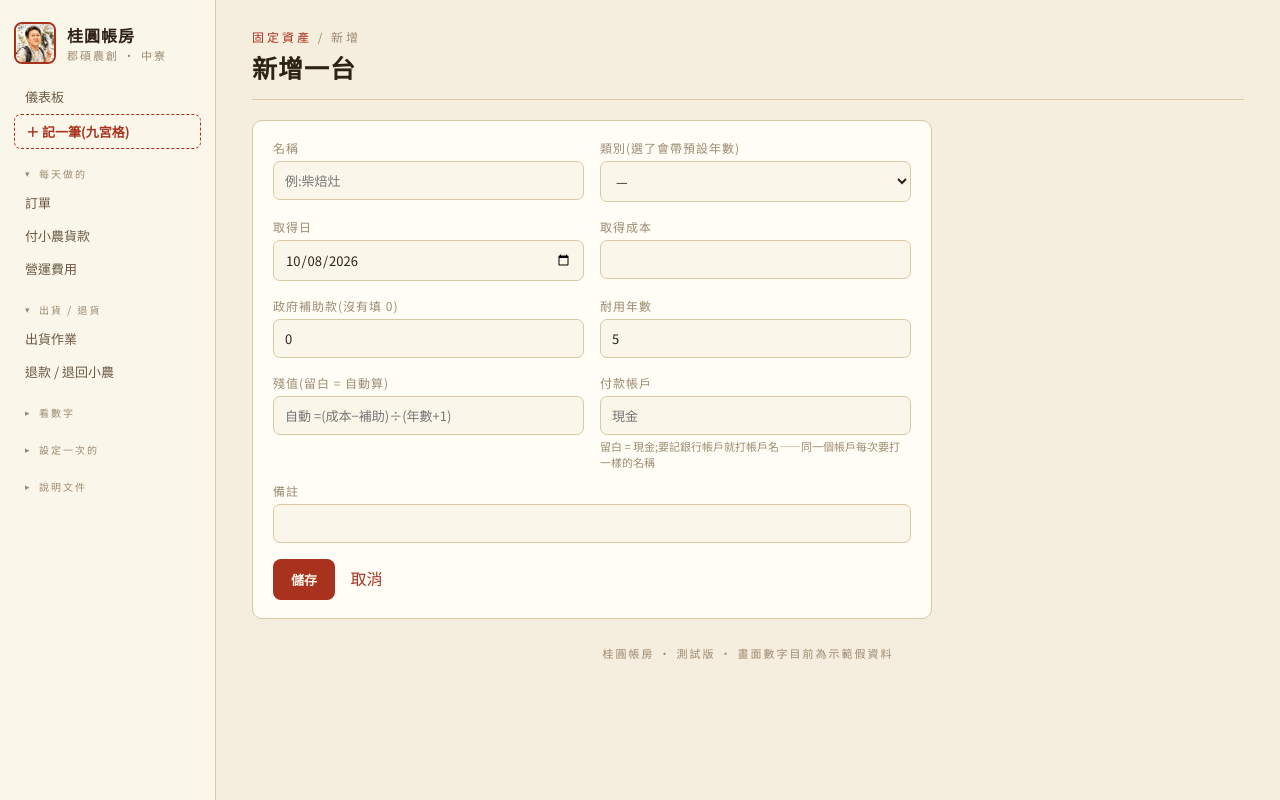
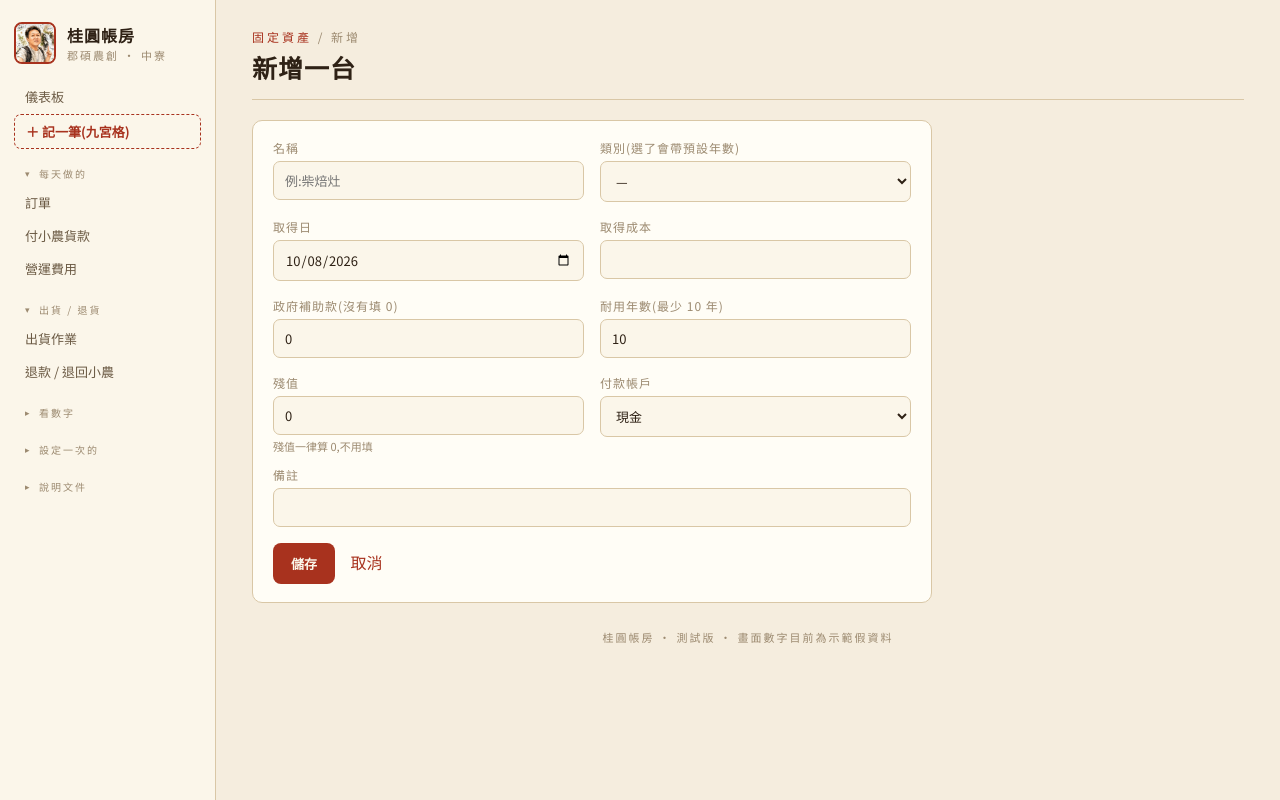
Before and after one commit to chihsuanwang/Jun-Shuo, a FastAPI app: page /assets/new in a window 1280 px wide. Run offline with FastAPI, Linux system fonts and the light colour scheme; data comes from the database, SQL or seed files in the repository; parts of the project's set-up code (start-up, migrations or seed data) failed here and were passed over.

Commit message:
固定資產:耐用年數最少 10 年(畫面+存檔都擋)、殘值一律 0、付款帳戶改下拉選單(可手動輸入新帳戶)
Co-Authored-By: Claude Opus 5.5 <noreply@anthropic.com>

```diff
--- a/app/main.py
+++ b/app/main.py
@@ -483,8 +483,10 @@ async def product_line_assign(request: Request):
 
 
 # ---------- 固定資產卡 + 折舊(v2 回合 3) -------------------
-ASSET_CATS = {"機器設備": 5, "生財器具": 5, "運輸設備": 5,
-              "電腦設備": 3, "房屋建築": 30, "其他": 5}
+# 2026-10-08 同仁回饋:耐用年數最少 10 年(畫面跟存檔都擋),殘值一律 0
+ASSET_MIN_LIFE = 10
+ASSET_CATS = {"機器設備": 10, "生財器具": 10, "運輸設備": 10,
+              "電腦設備": 10, "房屋建築": 30, "其他": 10}
 
 @app.get("/assets", response_class=HTMLResponse)
 def assets_page(request: Request):
@@ -502,7 +504,7 @@ def assets_page(request: Request):
 
 def _asset_form_ctx(request, a, prefill=None):
     return dict(request=request, active="asset", a=a, prefill=prefill,
-               cats=ASSET_CATS, today=dt.date.today().isoformat(),
+               cats=ASSET_CATS, min_life=ASSET_MIN_LIFE, today=dt.date.today().isoformat(),
                bank_names=Q.payment_account_names())
 
 @app.get("/assets/new", response_class=HTMLResponse)
@@ -531,13 +533,23 @@ async def asset_save(request: Request):
     date = (f.get("acquire_date") or "").strip()
     if not (name and date):
         return RedirectResponse("/assets", status_code=303)
-    life = int(f.get("life_years") or 5) or 5
+    try:
+        life = int(f.get("life_years") or ASSET_MIN_LIFE)
+    except ValueError:
+        life = 0
+    if life < ASSET_MIN_LIFE:   # 畫面已經擋了,這裡是防有人繞過畫面直接送
+        back = f"/assets/{aid}/edit" if aid else "/assets/new"
+        return RedirectResponse(f"{back}?err=life", status_code=303)
     cost = fl("cost")
     grant = fl("grant_amount")
-    sv = (f.get("salvage") or "").strip()
-    salvage = float(sv) if sv else round(max(0.0, cost - grant) / (life + 1))
+    salvage = 0   # 殘值一律 0,不開放填
     category = g("category")
     payment_account = g("payment_account")
+    if payment_account == "__new__":   # 下拉選「其他帳戶」→ 用手動輸入的名稱(第一次用到會自動建帳戶代碼)
+        payment_account = g("payment_account_new")
+        if not payment_account:
+            back = f"/assets/{aid}/edit" if aid else "/assets/new"
+            return RedirectResponse(f"{back}?err=acct", status_code=303)
     cols = dict(
         name=name, category=category,
         acquire_date=date, cost=cost, grant_amount=grant, salvage=salvage,
--- a/app/templates/asset_form.html
+++ b/app/templates/asset_form.html
@@ -8,6 +8,8 @@
 </div></div>
 <hr class="rule">
 
+{% if request.query_params.get('err') == 'life' %}<div class="ok" style="background:#F6E3D6;border-color:#E4B79C;color:#A8321E">耐用年數最少要 {{ min_life }} 年。</div>{% endif %}
+{% if request.query_params.get('err') == 'acct' %}<div class="ok" style="background:#F6E3D6;border-color:#E4B79C;color:#A8321E">選了「其他帳戶」,請輸入帳戶名稱。</div>{% endif %}
 <form method="post" action="/assets">
 {% if a %}<input type="hidden" name="asset_id" value="{{ a.asset_id }}">{% endif %}
 <div class="card" style="max-width:680px">
@@ -21,14 +23,18 @@
     <div><label>取得日</label><input name="acquire_date" type="date" value="{{ d.acquire_date or today }}" required></div>
     <div><label>取得成本</label><input name="cost" id="cost" type="number" step="1" value="{{ d.cost|round(0) if d.cost else '' }}" required></div>
     <div><label>政府補助款(沒有填 0)</label><input name="grant_amount" id="grant" type="number" step="1" value="{{ d.grant_amount|round(0) if d.grant_amount else 0 }}"></div>
-    <div><label>耐用年數</label><input name="life_years" id="life" type="number" min="1" step="1" value="{{ a.life_years if a else (d.life_years or 5) }}" required></div>
-    <div><label>殘值(留白 = 自動算)</label>
-      <input name="salvage" id="salvage" type="number" step="1" value="{{ a.salvage|round(0) if a else '' }}" placeholder="自動 =(成本−補助)÷(年數+1)">
-    </div>
+    <div><label>耐用年數<span class="muted">(最少 {{ min_life }} 年)</span></label><input name="life_years" id="life" type="number" min="{{ min_life }}" step="1" value="{{ a.life_years if a else (d.life_years or min_life) }}" required></div>
+    <div><label>殘值</label><input value="0" disabled>
+      <div class="muted" style="font-size:11px;margin-top:3px">殘值一律算 0,不用填</div></div>
     <div><label>付款帳戶</label>
-      <input name="payment_account" value="{{ d.payment_account or '' }}" placeholder="現金" list="bankNames">
-      <datalist id="bankNames">{% for b in bank_names %}<option value="{{ b }}">{% endfor %}</datalist>
-      <div class="muted" style="font-size:11px;margin-top:3px">留白 = 現金;要記銀行帳戶就打帳戶名——同一個帳戶每次要打一樣的名稱</div>
+      {% set cur = d.payment_account or '現金' %}
+      <select name="payment_account" id="payAcct">
+        <option value="現金" {{ 'selected' if cur == '現金' }}>現金</option>
+        {% for b in bank_names %}<option value="{{ b }}" {{ 'selected' if cur == b }}>{{ b }}</option>{% endfor %}
+        {% if cur != '現金' and cur not in bank_names %}<option value="{{ cur }}" selected>{{ cur }}</option>{% endif %}
+        <option value="__new__">其他帳戶(手動輸入)…</option>
+      </select>
+      <input name="payment_account_new" id="payAcctNew" placeholder="輸入銀行帳戶名稱,例:合庫" hidden style="margin-top:6px">
     </div>
   </div>
   <div class="muted" style="font-size:12px;margin-top:10px" id="hint"></div>
@@ -51,7 +57,7 @@
 (function () {
   var cat = document.getElementById('cat'), life = document.getElementById('life');
   var cost = document.getElementById('cost'), grant = document.getElementById('grant');
-  var salv = document.getElementById('salvage'), hint = document.getElementById('hint');
+  var hint = document.getElementById('hint');
   cat.addEventListener('change', function () {
     var o = cat.selectedOptions[0];
     if (o && o.dataset.life) life.value = o.dataset.life;
@@ -59,15 +65,21 @@
   });
   function calc() {
     var c = +cost.value || 0, gr = +grant.value || 0, ly = +life.value || 0;
-    var sv = salv.value ? (+salv.value || 0) : Math.round(Math.max(0, c - gr) / (ly + 1));
-    var base = Math.max(0, c - gr - sv);
+    var base = Math.max(0, c - gr);
     var yr = ly ? base / ly : 0;
     hint.textContent = ly && c
       ? '可提折舊基礎 ' + Math.round(base).toLocaleString() + ' · 每年折舊約 ' + Math.round(yr).toLocaleString()
-        + ' · 每月約 ' + Math.round(yr / 12).toLocaleString() + (salv.value ? '' : '(殘值自動抓 ' + Math.round(sv).toLocaleString() + ')')
+        + ' · 每月約 ' + Math.round(yr / 12).toLocaleString()
       : '';
   }
-  [cost, grant, life, salv].forEach(function (el) { el.addEventListener('input', calc); });
+  var pay = document.getElementById('payAcct'), payNew = document.getElementById('payAcctNew');
+  function togglePay() {
+    payNew.hidden = pay.value !== '__new__';
+    payNew.required = !payNew.hidden;   // 藏起來時拿掉 required,不然表單送不出去
+  }
+  pay.addEventListener('change', togglePay);
+  togglePay();
+  [cost, grant, life].forEach(function (el) { el.addEventListener('input', calc); });
   calc();
 })();
 </script>
```
Also changed, not shown: app/docs/工作日誌.md (+24 -0 lines), app/seed.py (+4 -4 lines).
